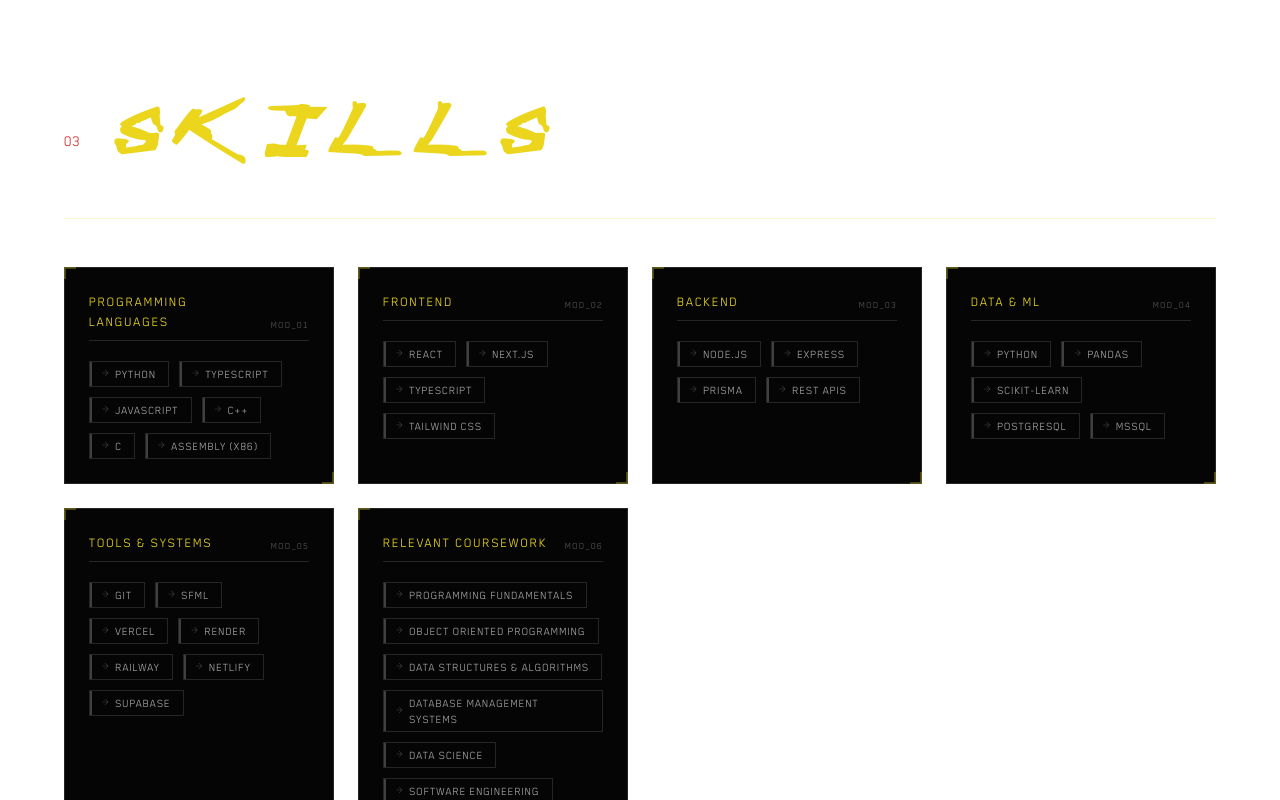
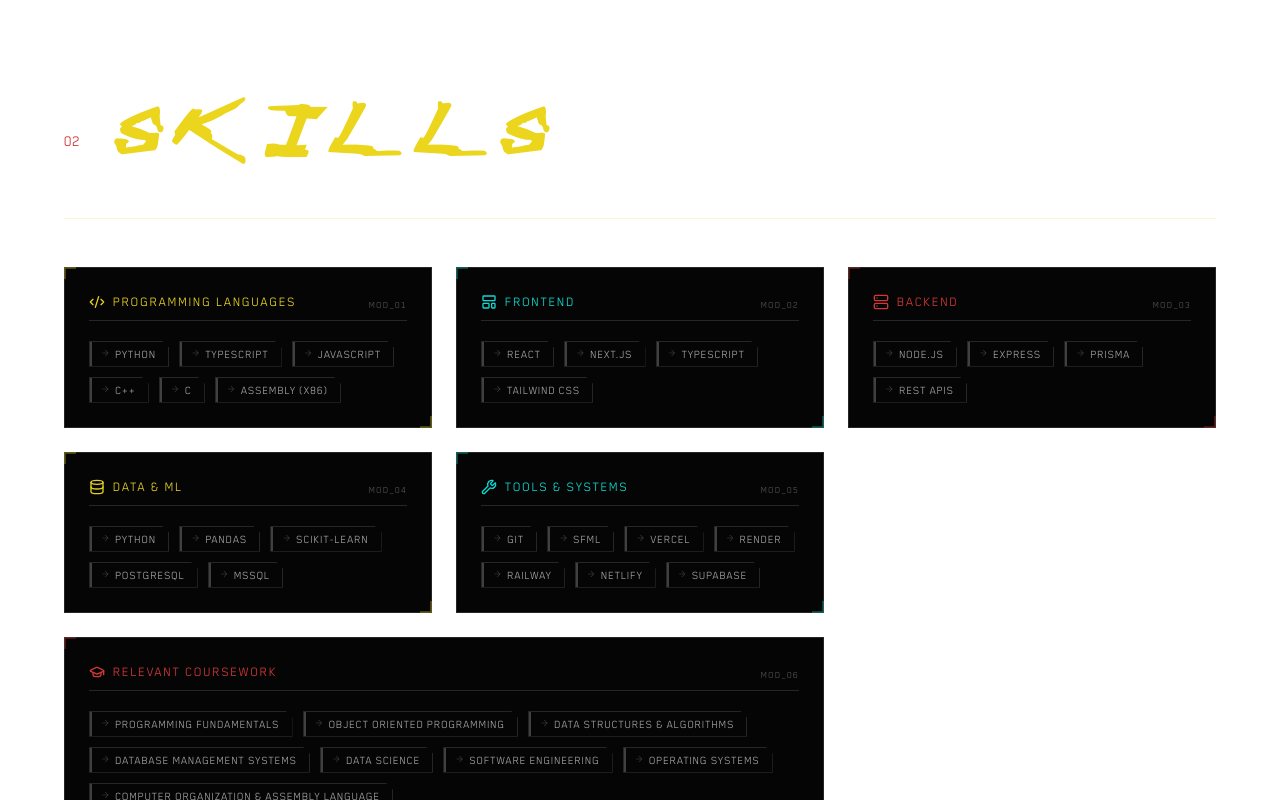
Before and after one commit to azan-wasty/Portofolio-web, a Next.js app: page / in a window 1280 px wide. Shown: the part 1420-2220 px from the top of the page. Built offline with nearby package versions, Linux system fonts and the light colour scheme.

Commit message:
bug fixes

```diff
--- a/components/sections/Skills.tsx
+++ b/components/sections/Skills.tsx
@@ -1,31 +1,62 @@
+import { Code2, Database, GraduationCap, LayoutTemplate, Server, Wrench } from "lucide-react";
 import { SectionHeading } from "@/components/ui/SectionHeading";
 import { SkillChip } from "@/components/ui/SkillChip";
 import { ScrollReveal } from "@/components/ui/ScrollReveal";
 import { skillGroups } from "@/lib/data/skills";
 import { CyberSocials } from "@/components/ui/CyberSocials";
+
+const GROUP_ICONS: Record<string, typeof Code2> = {
+  "programming-languages": Code2,
+  frontend: LayoutTemplate,
+  backend: Server,
+  data: Database,
+  tools: Wrench,
+  coursework: GraduationCap,
+};
+
+const ACCENT_TEXT: Record<"yellow" | "red" | "cyan", string> = {
+  yellow: "text-signal-yellow",
+  red: "text-signal-red",
+  cyan: "text-signal-cyan",
+};
+
+const ACCENT_BORDER: Record<"yellow" | "red" | "cyan", string> = {
+  yellow: "border-signal-yellow/30 group-hover:border-signal-yellow",
+  red: "border-signal-red/30 group-hover:border-signal-red",
+  cyan: "border-signal-cyan/30 group-hover:border-signal-cyan",
+};
+
 export function Skills() {
   return (
     <section id="skills" className="px-6 py-16 sm:py-24">
       <CyberSocials />
       <div className="mx-auto max-w-6xl">
         <ScrollReveal>
-          <SectionHeading index="03" title="Skills" subtitle="Loaded Modules" />
+          <SectionHeading index="02" title="Skills" subtitle="Loaded Modules" />
 
-          <div className="grid gap-6 sm:grid-cols-2 lg:grid-cols-4">
-            {skillGroups.map((group, index) => (
+          <div className="grid gap-6 sm:grid-cols-2 lg:grid-cols-3">
+            {skillGroups.map((group, index) => {
+              const Icon = GROUP_ICONS[group.id] ?? Code2;
+              const accent = group.accent ?? "cyan";
+
+              return (
                 <div
                   key={group.id || index}
-                className="group relative border border-neutral-800 bg-[#050505] p-6 transition-colors hover:border-neutral-700"
+                  className={`group relative border border-neutral-800 bg-[#050505] p-6 transition-colors hover:border-neutral-700 ${group.id === "coursework" ? "lg:col-span-2" : ""
+                    }`}
                 >
-                {/* Tech Hardware Corner Brackets */}
-                <div className="absolute -left-[1px] -top-[1px] h-3 w-3 border-l-2 border-t-2 border-signal-yellow/30 transition-colors group-hover:border-signal-yellow" />
-                <div className="absolute -bottom-[1px] -right-[1px] h-3 w-3 border-b-2 border-r-2 border-signal-yellow/30 transition-colors group-hover:border-signal-yellow" />
+                  {/* Tech Hardware Corner Brackets, color-coded per module */}
+                  <div className={`absolute -left-[1px] -top-[1px] h-3 w-3 border-l-2 border-t-2 transition-colors ${ACCENT_BORDER[accent]}`} />
+                  <div className={`absolute -bottom-[1px] -right-[1px] h-3 w-3 border-b-2 border-r-2 transition-colors ${ACCENT_BORDER[accent]}`} />
 
                   {/* Cyberpunk Module Header */}
                   <div className="mb-5 flex items-end justify-between border-b border-neutral-800 pb-2">
-                  <h3 className="font-mono text-sm font-bold uppercase tracking-widest text-signal-yellow">
+                    <div className="flex items-center gap-2">
+                      <Icon size={16} className={ACCENT_TEXT[accent]} />
+                      <h3 className={`font-mono text-sm font-bold uppercase tracking-widest ${ACCENT_TEXT[accent]}`}>
                         {group.label}
                       </h3>
+                    </div>
                     <span className="font-mono text-[10px] tracking-widest text-neutral-600">
                       MOD_{String(index + 1).padStart(2, '0')}
                     </span>
@@ -34,11 +65,12 @@
                   {/* Skill Grid */}
                   <div className="flex flex-wrap gap-2.5 ">
                     {group.skills.map((skill) => (
-                    <SkillChip key={skill} label={skill} />
+                      <SkillChip key={skill} label={skill} accent={accent} />
                     ))}
                   </div>
                 </div>
-            ))}
+              );
+            })}
           </div>
         </ScrollReveal>
       </div>
--- a/components/ui/SkillChip.tsx
+++ b/components/ui/SkillChip.tsx
@@ -1,14 +1,48 @@
 import type { SkillChipProps } from "@/types/ui";
 
-export function SkillChip({ label }: SkillChipProps) {
+const ACCENT_CLASSES: Record<
+  NonNullable<SkillChipProps["accent"]>,
+  { border: string; bg: string; text: string; bar: string }
+> = {
+  yellow: {
+    border: "hover:border-signal-yellow",
+    bg: "hover:bg-signal-yellow/5",
+    text: "hover:text-signal-yellow",
+    bar: "group-hover:bg-signal-yellow",
+  },
+  red: {
+    border: "hover:border-signal-red",
+    bg: "hover:bg-signal-red/5",
+    text: "hover:text-signal-red",
+    bar: "group-hover:bg-signal-red",
+  },
+  cyan: {
+    border: "hover:border-signal-cyan",
+    bg: "hover:bg-signal-cyan/5",
+    text: "hover:text-signal-cyan",
+    bar: "group-hover:bg-signal-cyan",
+  },
+};
+
+export function SkillChip({ label, accent = "cyan" }: SkillChipProps) {
+  const { border, bg, text, bar } = ACCENT_CLASSES[accent];
+
   return (
-    <span className="group relative inline-flex cursor-default items-center gap-1.5 border border-neutral-800 bg-[#050505] px-3 py-1 font-mono text-xs text-neutral-400 transition-all hover:border-signal-cyan hover:bg-signal-cyan/5 hover:text-signal-cyan">
+    <span
+      className={`group relative inline-flex cursor-default items-center gap-1.5 border border-neutral-800 bg-[#050505] px-3 py-1 font-mono text-xs text-neutral-400 transition-all hover:-translate-y-0.5 ${border} ${bg} ${text}`}
+      style={{
+        clipPath:
+          "polygon(0 0, calc(100% - 7px) 0, 100% 7px, 100% 100%, 0 100%)",
+      }}
+    >
       {/* Decorative physical left edge */}
-      <span className="absolute left-0 top-0 h-full w-0.5 bg-neutral-700 transition-colors group-hover:bg-signal-cyan" />
+      <span
+        className={`absolute left-0 top-0 h-full w-0.5 bg-neutral-700 transition-colors ${bar}`}
+      />
 
       {/* Terminal prompt symbol */}
-      <span className="text-[10px] opacity-40 transition-opacity group-hover:animate-pulse group-hover:text-signal-cyan group-hover:opacity-100">
-        {'>'}
+      <span className="text-[10px] opacity-40 transition-opacity group-hover:animate-pulse group-hover:opacity-100">
+        {">"}
       </span>
 
       <span className="uppercase tracking-wider">{label}</span>
--- a/lib/data/skills.ts
+++ b/lib/data/skills.ts
@@ -5,30 +5,36 @@
         id: "programming-languages",
         label: "Programming Languages",
         skills: ["Python", "TypeScript", "JavaScript", "C++", "C", "Assembly (x86)"],
+        accent: "yellow",
     },
     {
         id: "frontend",
         label: "Frontend",
         skills: ["React", "Next.js", "TypeScript", "Tailwind CSS"],
+        accent: "cyan",
     },
     {
         id: "backend",
         label: "Backend",
         skills: ["Node.js", "Express", "Prisma", "REST APIs"],
+        accent: "red",
     },
     {
         id: "data",
         label: "Data & ML",
         skills: ["Python", "Pandas", "Scikit-learn", "PostgreSQL", "MSSQL"],
+        accent: "yellow",
     },
     {
         id: "tools",
         label: "Tools & Systems",
         skills: ["Git", "SFML", "Vercel", "Render", "Railway", "Netlify", "Supabase"],
+        accent: "cyan",
     },
     {
         id: "coursework",
-        label: " Relevant Coursework",
+        label: "Relevant Coursework",
         skills: ["Programming Fundamentals", "Object Oriented Programming", "Data Structures & Algorithms", "Database Management Systems", "Data Science", "Software Engineering", "Operating Systems", "Computer Organization & Assembly Language"],
+        accent: "red",
     },
 ];
--- a/types/index.ts
+++ b/types/index.ts
@@ -17,6 +17,7 @@
   id: string;
   label: string;
   skills: string[];
+  accent?: "yellow" | "red" | "cyan";
 }
 
 export interface NavLink {
--- a/types/ui.ts
+++ b/types/ui.ts
@@ -24,6 +24,7 @@
 
 export interface SkillChipProps {
     label: string;
+    accent?: "yellow" | "red" | "cyan";
 }
 
 export interface NeonButtonProps {
```
Lines whose indentation alone changed are shown as unchanged.
